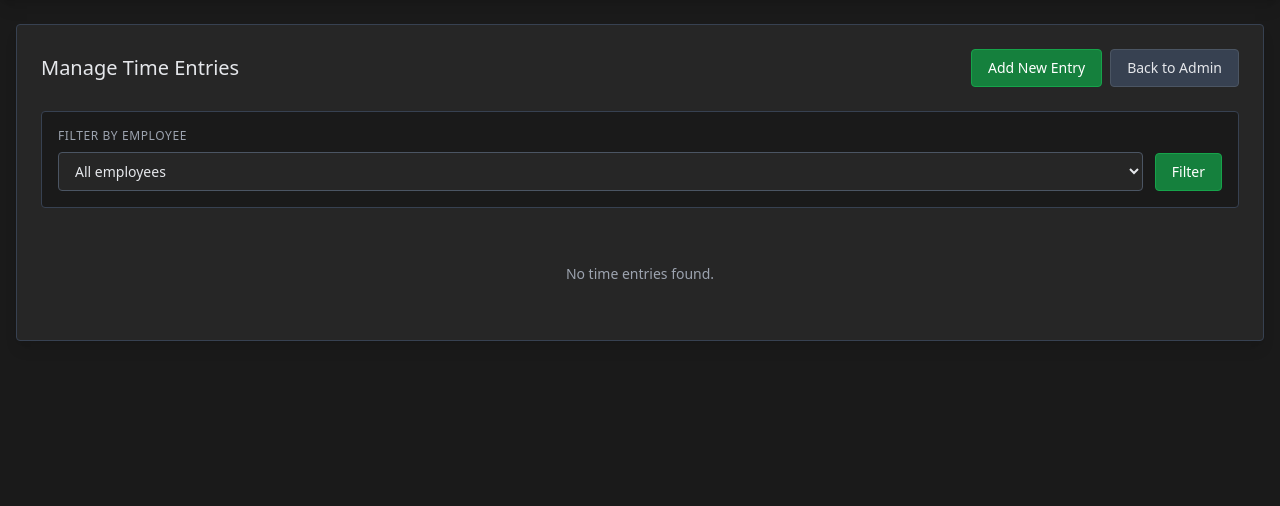
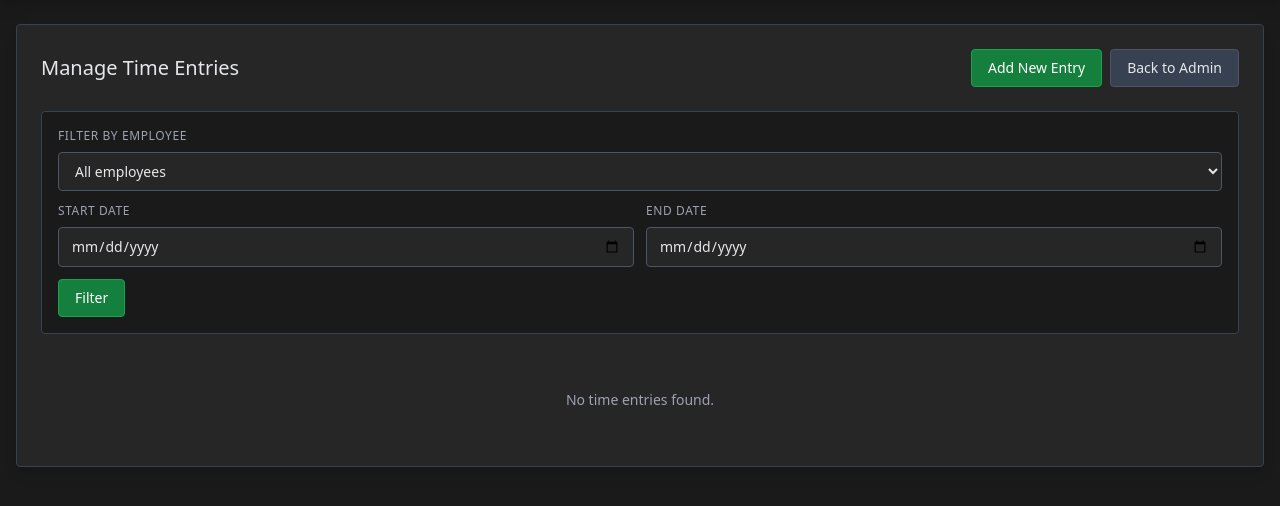
Before and after one commit to KilobyteChris510/timekeeper-app, a Laravel app: page /time-entries/manage in a window 1280 px wide. Shown: the part 85-591 px from the top of the page. Run offline with Laravel 12, Linux system fonts and the light colour scheme; the visitor is signed in with stand-in values (Sample User, id 1); data comes from the database, SQL or seed files in the repository; data that the repository does not hold is empty; some libraries are stand-ins or nearby versions.

Commit message:
Date range added to manage entries

```diff
--- a/app/Http/Controllers/TimeEntryController.php
+++ b/app/Http/Controllers/TimeEntryController.php
@@ -179,11 +179,16 @@ class TimeEntryController extends Controller
     {
         $validated = $request->validate([
             'employee_id' => 'nullable|integer|exists:employees,id',
+            'start_date' => 'nullable|required_with:end_date|date',
+            'end_date' => 'nullable|required_with:start_date|date|after_or_equal:start_date',
         ]);
 
         $timeEntries = TimeEntry::with('employee')
             ->when($validated['employee_id'] ?? null, function ($query, $employeeId) {
                 $query->where('employee_id', $employeeId);
+            })
+            ->when($validated['start_date'] ?? null, function ($query, $startDate) use ($validated) {
+                $query->whereBetween('date', [$startDate, $validated['end_date']]);
             })
             ->orderBy('date', 'desc')
             ->orderBy('start_time', 'desc')
--- a/resources/views/time-entries/manage.blade.php
+++ b/resources/views/time-entries/manage.blade.php
@@ -28,10 +28,24 @@
                 @endforeach
             </select>
         </div>
+        <div class="w-full flex flex-wrap gap-3">
+            <div class="flex-1 min-w-[180px]">
+                <label for="start_date" class="block text-xs font-medium text-gray-400 uppercase tracking-wider mb-2">
+                    Start date
+                </label>
+                <input type="date" id="start_date" name="start_date" value="{{ request('start_date') }}" class="w-full bg-[#262626] border border-gray-600 text-gray-200 rounded px-3 py-2 text-sm focus:border-green-600 focus:ring-green-600">
+            </div>
+            <div class="flex-1 min-w-[180px]">
+                <label for="end_date" class="block text-xs font-medium text-gray-400 uppercase tracking-wider mb-2">
+                    End date
+                </label>
+                <input type="date" id="end_date" name="end_date" value="{{ request('end_date') }}" class="w-full bg-[#262626] border border-gray-600 text-gray-200 rounded px-3 py-2 text-sm focus:border-green-600 focus:ring-green-600">
+            </div>
+        </div>
         <button type="submit" class="bg-green-700 hover:bg-green-600 text-white font-medium py-2 px-4 rounded border border-green-600 transition text-sm">
             Filter
         </button>
-        @if(request()->filled('employee_id'))
+        @if(request()->filled('employee_id') || request()->filled('start_date') || request()->filled('end_date'))
             <a href="{{ route('time.manage') }}" class="bg-gray-700 hover:bg-gray-600 text-gray-200 font-medium py-2 px-4 rounded border border-gray-600 transition text-sm">
                 Clear
             </a>
```
